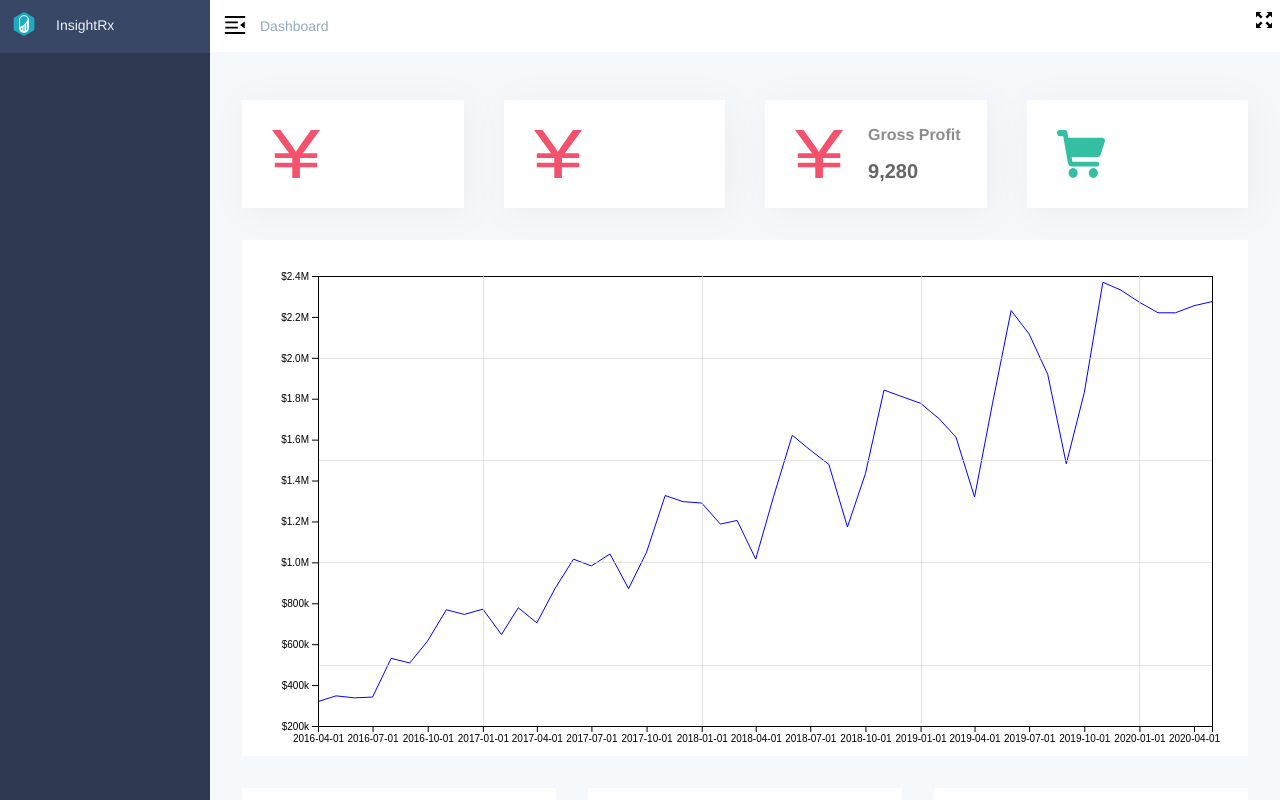
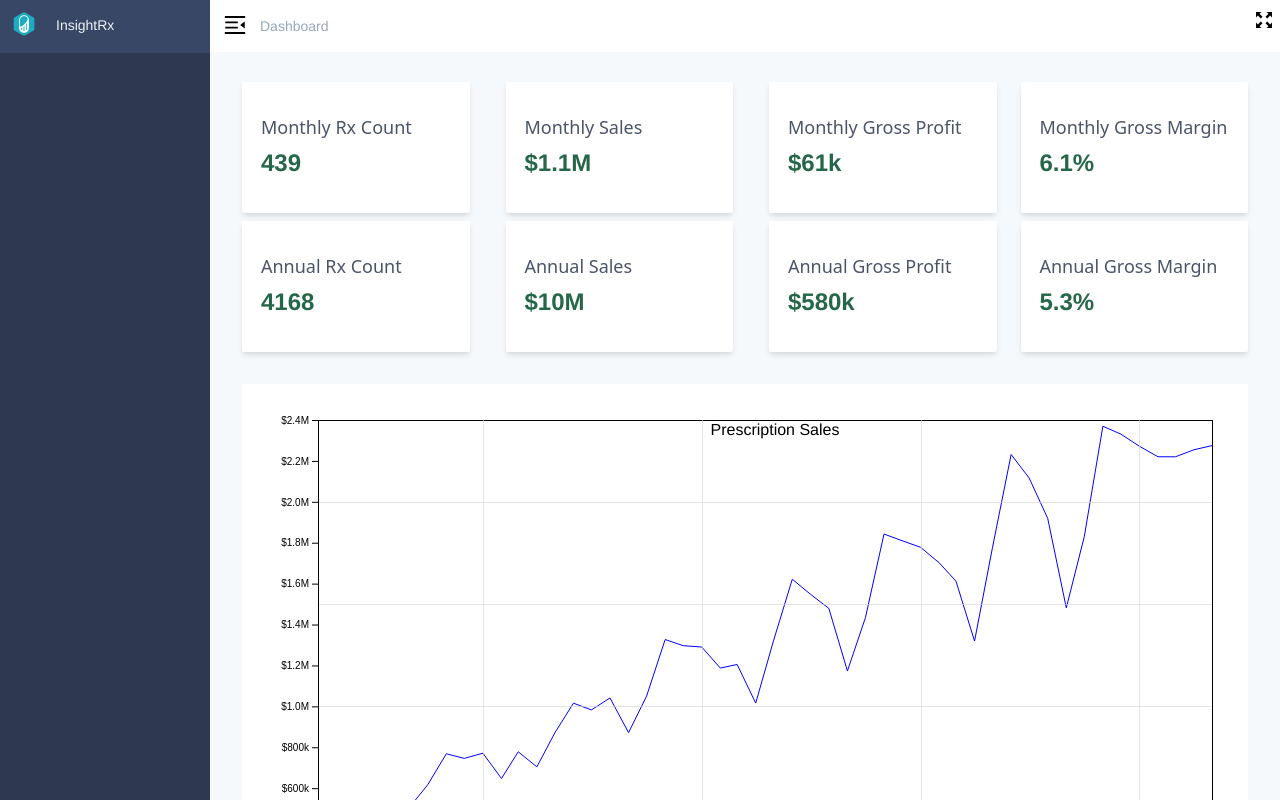
Before and after one commit to dgreiss/pharmacy-dashboard, a Vue app: page /permission#/dashboard in a window 1280 px wide. Shown: the top 800 px of the page. Built offline with nearby package versions, Linux system fonts and the light colour scheme.

Commit message:
add cards

```diff
--- a/src/views/dashboard/admin/components/LineChart.vue
+++ b/src/views/dashboard/admin/components/LineChart.vue
@@ -16,10 +16,6 @@ export default {
       type: Array,
       required: true
     },
-    width: {
-      type: Number,
-
-    }
   },
   watch: {
     chartData: function() {
@@ -48,6 +44,13 @@ export default {
       this.animate(yhat_path);
       this.draw_y_gridlines(svg, make_y_gridlines, w, margin);
       this.draw_x_gridlines(svg, make_x_gridlines, h, margin);
+
+      svg.append("text")
+        .attr("x", (w - margin.left) / 2)
+        .attr("y", margin.bottom / 2)
+        .attr("text-anchor", "middle")
+        .style("font-size", "16px")
+        .text("Prescription Sales");
 
     }
   },
--- a/src/views/dashboard/admin/components/PanelGroup.vue
+++ b/src/views/dashboard/admin/components/PanelGroup.vue
@@ -1,70 +1,110 @@
 <template>
-  <el-row :gutter="40" class="panel-group">
-    <el-col :xs="12" :sm="12" :lg="6" class="card-panel-col">
-      <div class="card-panel" @click="handleSetLineChartData('purchases')">
-        <div class="card-panel-icon-wrapper icon-money">
-          <svg-icon icon-class="money" class-name="card-panel-icon" />
-        </div>
-        <div class="card-panel-description">
-          <div class="card-panel-text">
-            Prescription Sales
-          </div>
-          <count-to :start-val="0" :end-val="9280" :duration="3200" class="card-panel-num" />
+  <div>
+    <div class="flex mb-2 ">
+      <div class="w-1/4 shadow-md bg-white rounded-sm mr-6 ">
+        <div class="w-5/6 mx-auto my-8">
+          <div class="text-lg font-sans text-gray-700">Monthly Rx Count</div>
+          <div class="text-2xl text-green-800 pt-1 font-bold">{{ anm }}</div>
         </div>
       </div>
-    </el-col>
-    <el-col :xs="12" :sm="12" :lg="6" class="card-panel-col">
-      <div class="card-panel" @click="handleSetLineChartData('purchases')">
-        <div class="card-panel-icon-wrapper icon-money">
-          <svg-icon icon-class="money" class-name="card-panel-icon" />
-        </div>
-        <div class="card-panel-description">
-          <div class="card-panel-text">
-            Prescription C
-          </div>
-          <count-to :start-val="0" :end-val="9280" :duration="3200" class="card-panel-num" />
+      <div class="w-1/4 shadow-md bg-white rounded-sm mx-3 ">
+        <div class="w-5/6 mx-auto my-8">
+          <div class="text-lg font-sans text-gray-700">Monthly Sales</div>
+          <div class="text-2xl text-green-800 pt-1 font-bold">{{ asm }}</div>
         </div>
       </div>
-    </el-col>
-    <el-col :xs="12" :sm="12" :lg="6" class="card-panel-col">
-      <div class="card-panel" @click="handleSetLineChartData('purchases')">
-        <div class="card-panel-icon-wrapper icon-money">
-          <svg-icon icon-class="money" class-name="card-panel-icon" />
-        </div>
-        <div class="card-panel-description">
-          <div class="card-panel-text">
-            Gross Profit
-          </div>
-          <count-to :start-val="0" :end-val="9280" :duration="3200" class="card-panel-num" />
+      <div class="w-1/4 shadow-md bg-white rounded-sm ml-6 ">
+        <div class="w-5/6 mx-auto my-8">
+          <div class="text-lg font-sans text-gray-700">Monthly Gross Profit</div>
+          <div class="text-2xl text-green-800 pt-1 font-bold">{{ agpm }}</div>
         </div>
       </div>
-    </el-col>
-    <el-col :xs="12" :sm="12" :lg="6" class="card-panel-col">
-      <div class="card-panel" @click="handleSetLineChartData('shoppings')">
-        <div class="card-panel-icon-wrapper icon-shopping">
-          <svg-icon icon-class="shopping" class-name="card-panel-icon" />
-        </div>
-        <div class="card-panel-description">
-          <div class="card-panel-text">
-            Gross Margin (%)
-          </div>
-          <count-to :start-val="0" :end-val="28" :duration="3600" class="card-panel-num" />
+      <div class="w-1/4 shadow-md bg-white rounded-sm ml-6 ">
+        <div class="w-5/6 mx-auto my-8">
+          <div class="text-lg font-sans text-gray-700">Monthly Gross Margin</div>
+          <div class="text-2xl text-green-800 pt-1 font-bold">{{ agmm }}</div>
         </div>
       </div>
-    </el-col>
-  </el-row>
+    </div>
+    <div class="flex mb-8 ">
+      <div class="w-1/4 shadow-md bg-white rounded-sm mr-6 ">
+        <div class="w-5/6 mx-auto my-8">
+          <div class="text-lg font-sans text-gray-700">Annual Rx Count</div>
+          <div class="text-2xl text-green-800 pt-1 font-bold">{{ any }}</div>
+        </div>
+      </div>
+      <div class="w-1/4 shadow-md bg-white rounded-sm mx-3 ">
+        <div class="w-5/6 mx-auto my-8">
+          <div class="text-lg font-sans text-gray-700">Annual Sales</div>
+          <div class="text-2xl text-green-800 pt-1 font-bold">{{ asy }}</div>
+        </div>
+      </div>
+      <div class="w-1/4 shadow-md bg-white rounded-sm ml-6 ">
+        <div class="w-5/6 mx-auto my-8">
+          <div class="text-lg font-sans text-gray-700">Annual Gross Profit</div>
+          <div class="text-2xl text-green-800 pt-1 font-bold">{{ agpy }}</div>
+        </div>
+      </div>
+      <div class="w-1/4 shadow-md bg-white rounded-sm ml-6 ">
+        <div class="w-5/6 mx-auto my-8">
+          <div class="text-lg font-sans text-gray-700">Annual Gross Margin</div>
+          <div class="text-2xl text-green-800 pt-1 font-bold">{{ agmy }}</div>
+        </div>
+      </div>
+    </div>
+  </div>
 </template>
 <script>
-import CountTo from 'vue-count-to'
+import * as d3 from 'd3';
+import summary from '../summary.json';
+console.log(summary);
+export default {
+  props: {
+    // summary: [],
+    // asm: null
+  },
+  data() {
+    return {
+      summary: {}
+    }
 
-export default {
-  components: {
-    CountTo
   },
-  methods: {
-    handleSetLineChartData(type) {
-      this.$emit('handleSetLineChartData', type)
-    }
+  created() {
+    this.summary = summary.summary;
+  },
+  computed: {
+    asm: function() {
+      let asm = "$" + d3.format(".2s")(this.summary[0]["avg_sales_mnth"])
+      return asm;
+    },
+    agpm: function() {
+      let agpm = "$" + d3.format(".2s")(this.summary[0]["avg_gp_mnth"]);
+      return agpm;
+    },
+    agmm: function() {
+      let agmm = ((this.summary[0]["avg_gm_mnth"]) * 100).toFixed(1) + "%";
+      return agmm;
+    },
+    anm: function() {
+      let anm = (this.summary[0]["avg_n_mnth"]).toFixed(0);
+      return anm;
+    },
+    asy: function() {
+      let asy = "$" + d3.format(".2s")(this.summary[0]["avg_sales_yr"]);
+      return asy;
+    },
+    agpy: function() {
+      let agpy = "$" + d3.format(".2s")(this.summary[0]["avg_gp_yr"]);
+      return agpy;
+    },
+    agmy: function() {
+      let agmy = ((this.summary[0]["avg_gm_yr"]) * 100).toFixed(1) + "%";
+      return agmy;
+    },
+    any: function() {
+      let any = (this.summary[0]["avg_n_yr"]).toFixed(0);
+      return any;
+    },
   }
 }
 
--- a/src/views/dashboard/admin/index.vue
+++ b/src/views/dashboard/admin/index.vue
@@ -30,7 +30,11 @@
 </template>
 <script>
 import * as d3 from 'd3';
+
 import json from './data.json';
+// import summary from './summary.json';
+// console.log(summary.summary[0]["avg_sales_mnth"]);
+
 
 import PanelGroup from './components/PanelGroup';
 import LineChart from './components/LineChart';
@@ -52,17 +56,18 @@ export default {
   data() {
     return {
       data: [],
+      // summary: []
     }
   },
   mounted() {
     this.data = json.fcst;
-    // this.fetchData();
+    // this.summary = summary.summary;
   },
   methods: {
-    async fetchData() {
-      // let response = await d3.json("/data.json");
-      // this.data = response.fcst;
-    },
+    // async fetchData() {
+    // let response = await d3.json("/data.json");
+    // this.data = response.fcst;
+    // },
   }
 }
 
--- /dev/null
+++ b/src/views/dashboard/admin/summary.json
@@ -0,0 +1,13 @@
+{
+  "summary": [
+  {
+    "avg_sales_mnth": 1081067.9713,
+    "avg_gp_mnth": 60806.5618,
+    "avg_gm_mnth": 0.0614,
+    "avg_n_mnth": 438.7105,
+    "avg_sales_yr": 10270145.7275,
+    "avg_gp_yr": 577662.3375,
+    "avg_gm_yr": 0.0526,
+    "avg_n_yr": 4167.75
+  }]
+}
```
